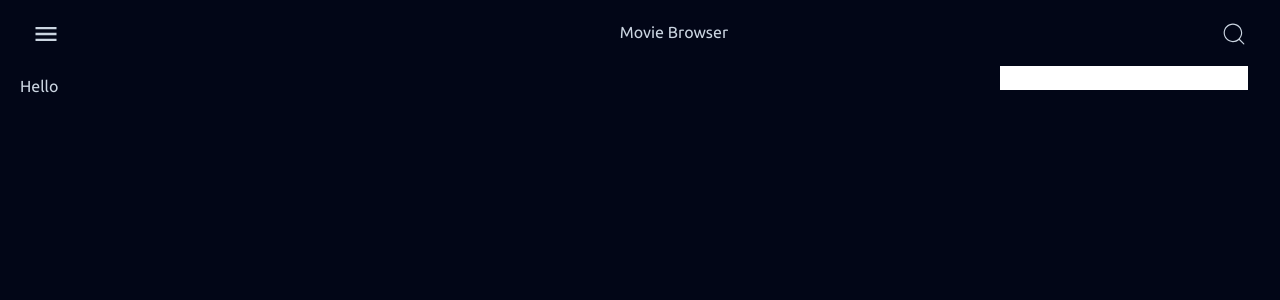
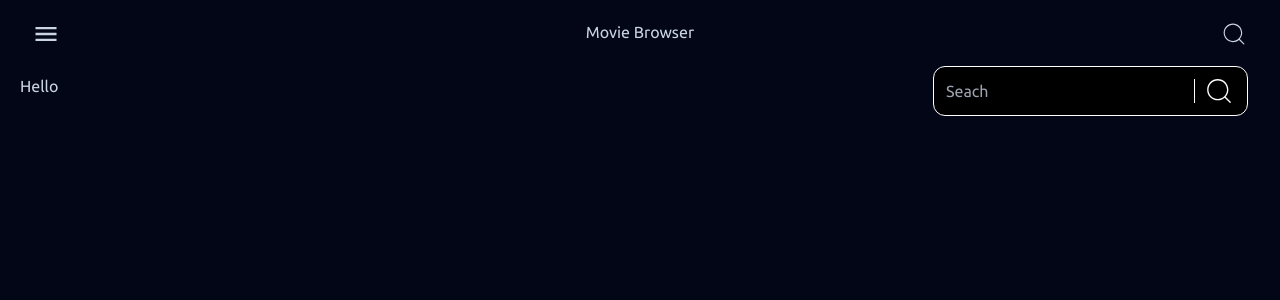
Before and after one commit to AbdulRehmani2/movie-browser, a Next.js app: page / in a window 1280 px wide. Both pictures are taken after a click on the button 1233 px from the left and 34 px from the top of the page. Shown: the top 300 px of the page. Built offline with nearby package versions, Linux system fonts and the light colour scheme.

Commit message:
Navbar complete

```diff
--- a/components/Menu.tsx
+++ b/components/Menu.tsx
@@ -5,7 +5,7 @@ import { IoMenuSharp } from "react-icons/io5";
 import FocusElement from "./FocusElement";
 
 function Menu({ items }: { items: string[] }) {
-  const [hidden, setHidden] = useState(false);
+  const [hidden, setHidden] = useState(true);
   const hoverEffect =
     " p-1 hover:text-black hover:bg-white hover:cursor-pointer hover:rounded-sm";
 
--- a/components/Navbar.tsx
+++ b/components/Navbar.tsx
@@ -15,10 +15,14 @@ function Navbar() {
   ];
   return (
     <div>
-      <div className="flex justify-between py-5 px-3">
-        <Menu items={items} />
-        <h1>Movie Browser</h1>
-        <HoverSearch />
+      <div className="grid grid-cols-3 grid-rows-1 py-5 px-3">
+        <div className="flex justify-start">
+          <Menu items={items} />
+        </div>
+        <h1 className="flex justify-center">Movie Browser</h1>
+        <div className="flex justify-end">
+          <HoverSearch />
+        </div>
       </div>
     </div>
   );
--- a/components/Search.tsx
+++ b/components/Search.tsx
@@ -1,11 +1,25 @@
 "use client";
 import React from "react";
 import { useState } from "react";
+import { CiSearch } from "react-icons/ci";
 
 function Search() {
+  const [value, setValue] = useState("");
+
   return (
-    <div className="absolute mt-3 right-8">
-      <input type="text" />
+    <div className="absolute mt-3 right-8 flex items-center bg-black text-white py-2 px-3 rounded-xl border-white border-[1px]">
+      <input
+        type="text"
+        className="bg-black border-r-[1px] border-white outline-none"
+        placeholder="Seach"
+        value={value}
+        onChange={(e: React.FormEvent<HTMLInputElement>) => {
+          setValue(e.currentTarget.value);
+        }}
+      />
+      <button className="pl-2">
+        <CiSearch className="w-8 h-auto" />
+      </button>
     </div>
   );
 }
```
